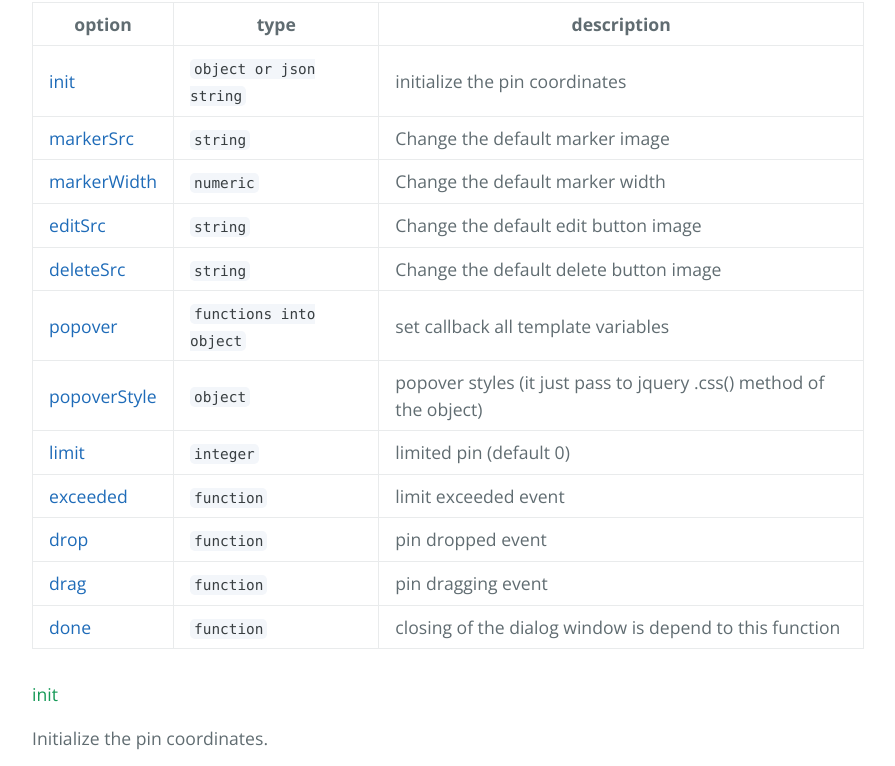
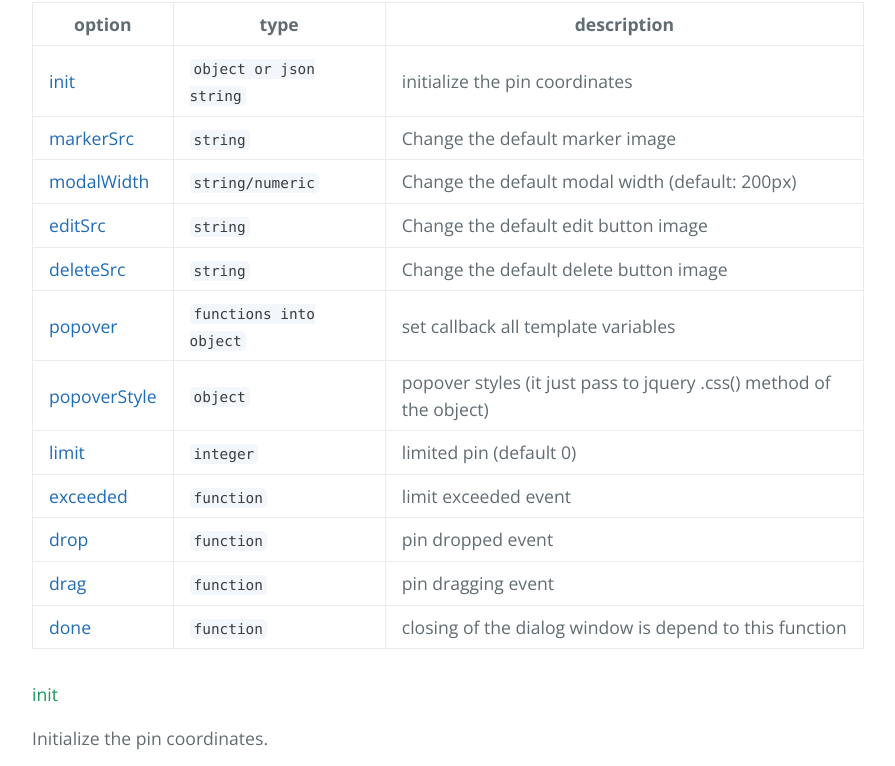
Before and after one commit to atayahmet/jquery.easypin, a plain HTML site: page index.html in a window 1280 px wide. Shown: the part 4257-5023 px from the top of the page, without its empty margins (192-1087 px from the left). Drawn offline with nearby package versions, Linux system fonts and the light colour scheme.

Commit message:
Create gh-pages branch via GitHub

```diff
--- a/index.html
+++ b/index.html
@@ -268,9 +268,9 @@ Supported lowest jQuery version 1.8</p>
 <td>Change the default marker image</td>
 </tr>
 <tr>
-<td><a href="#markerWidth">markerWidth</a></td>
-<td><code>numeric</code></td>
-<td>Change the default marker width</td>
+<td><a href="#modalWidth">modalWidth</a></td>
+<td><code>string/numeric</code></td>
+<td>Change the default modal width (default: 200px)</td>
 </tr>
 <tr>
 <td><a href="#editSrc">editSrc</a></td>
@@ -352,12 +352,12 @@ Supported lowest jQuery version 1.8</p>
 });</pre></div>
 
 <h4>
-<a id="markerwidth" class="anchor" href="#markerwidth" aria-hidden="true"><span aria-hidden="true" class="octicon octicon-link"></span></a>markerWidth</h4>
+<a id="modalwidth" class="anchor" href="#modalwidth" aria-hidden="true"><span aria-hidden="true" class="octicon octicon-link"></span></a>modalWidth</h4>
 
-<p>Change the default marker width</p>
+<p>Change the default modal width</p>
 
 <div class="highlight highlight-source-js"><pre><span class="pl-en">$</span>(<span class="pl-s"><span class="pl-pds">'</span>.pin<span class="pl-pds">'</span></span>).<span class="pl-en">easypin</span>({
-    markerWidth<span class="pl-k">:</span> <span class="pl-c1">250</span>
+    modalWidth<span class="pl-k">:</span> <span class="pl-c1">300</span>
 });</pre></div>
 
 <h4>
```
Also changed, not shown: params.json (+1 -1 lines).
